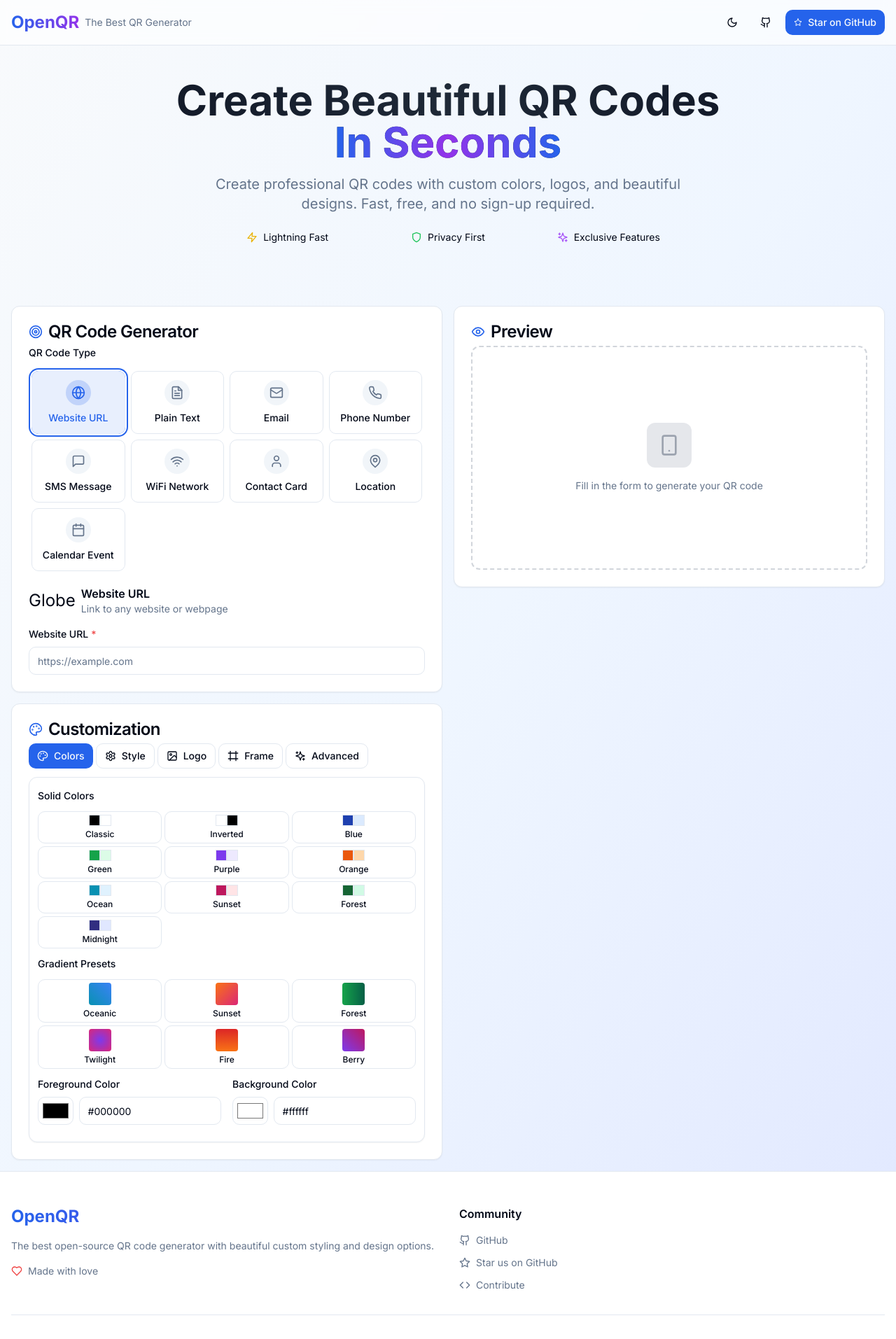
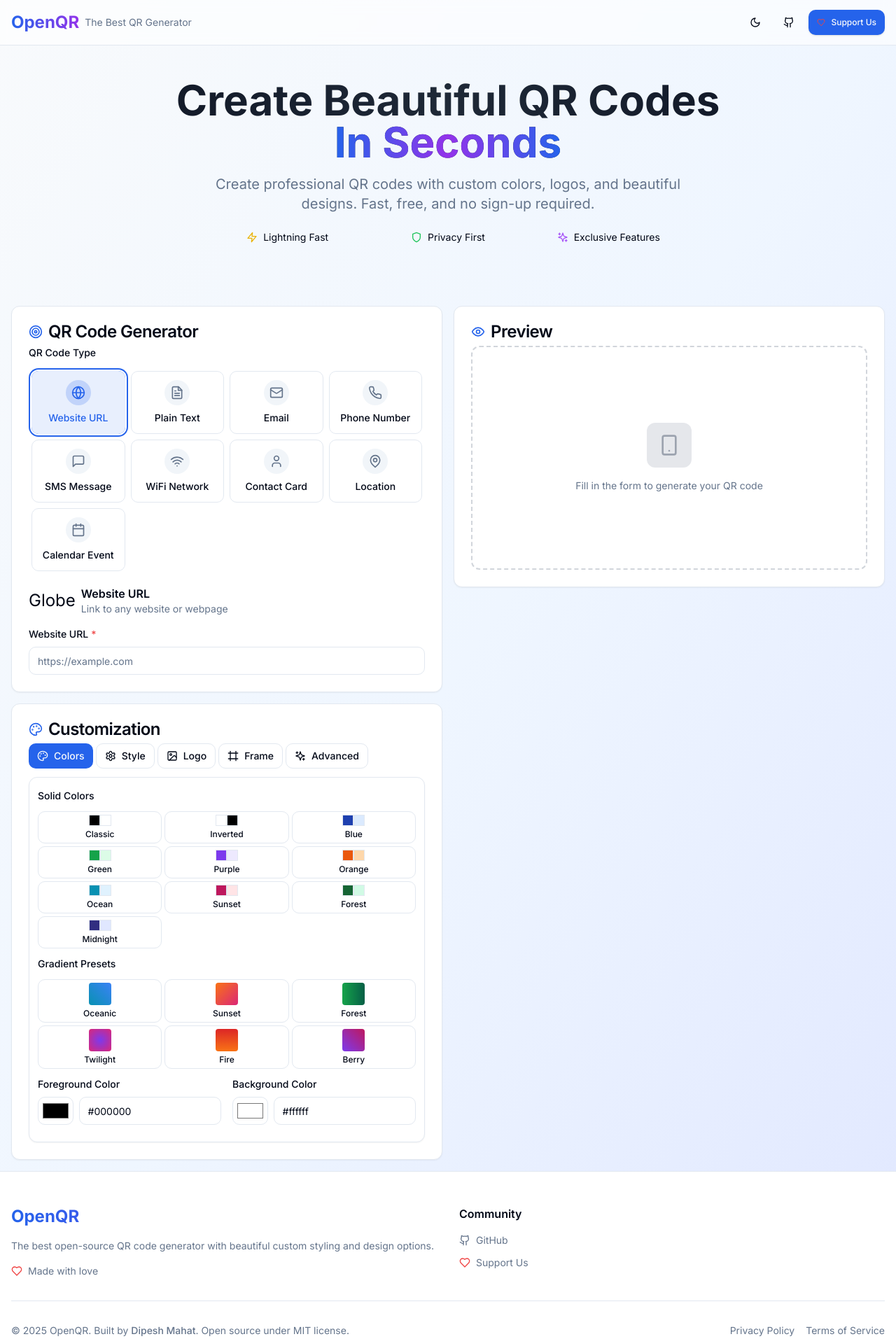
Before and after one commit to Dipesh-Mahat/OpenQR, a Next.js app: page / in a window 1280 px wide. Shown: the top 1913 px of the page at 70% size. Built offline with nearby package versions, Linux system fonts and the light colour scheme.

Commit message:
Add support links to footer and header; update GitHub URLs and replace 'Star' with 'Support Us' button

```diff
--- a/public/protect.html
+++ b/public/protect.html
@@ -253,7 +253,9 @@
             <a id="content-link" class="button" style="display:none; text-decoration:none; text-align:center; margin-top:24px;">Open Link</a>
         </div>
         <div class="footer">
-            Protected by <a href="/" target="_blank">OpenQR</a>
+            Protected by <a href="/" target="_blank">OpenQR</a> |
+            <a href="https://github.com/Dipesh-Mahat/OpenQR" target="_blank">GitHub</a> |
+            <a href="https://github.com/sponsors/Dipesh-Mahat" target="_blank">Support Us</a>
         </div>
     </div>
 
--- a/src/components/layout/footer.tsx
+++ b/src/components/layout/footer.tsx
@@ -1,4 +1,4 @@
-import { Github, Heart, Code, Star } from 'lucide-react'
+import { Github, Heart } from 'lucide-react'
 
 export function Footer() {
   return (
@@ -24,7 +24,7 @@
             <h3 className="font-semibold mb-4">Community</h3>
             <div className="space-y-3">
               <a
-                href="https://github.com/dipeshmahat/openqr"
+                href="https://github.com/Dipesh-Mahat/OpenQR"
                 target="_blank"
                 rel="noopener noreferrer"
                 className="flex items-center space-x-2 text-sm text-muted-foreground hover:text-foreground transition-colors"
@@ -33,18 +33,13 @@
                 <span>GitHub</span>
               </a>
               <a
-                href="#"
+                href="https://github.com/sponsors/Dipesh-Mahat"
+                target="_blank"
+                rel="noopener noreferrer"
                 className="flex items-center space-x-2 text-sm text-muted-foreground hover:text-foreground transition-colors"
               >
-                <Star className="w-4 h-4" />
-                <span>Star us on GitHub</span>
-              </a>
-              <a
-                href="#"
-                className="flex items-center space-x-2 text-sm text-muted-foreground hover:text-foreground transition-colors"
-              >
-                <Code className="w-4 h-4" />
-                <span>Contribute</span>
+                <Heart className="w-4 h-4 text-red-500" />
+                <span>Support Us</span>
               </a>
             </div>
           </div>
@@ -54,7 +49,7 @@
           <p className="text-sm text-muted-foreground">
             © 2025 OpenQR. Built by{' '}
             <a
-              href="https://github.com/dipeshmahat"
+              href="https://github.com/Dipesh-Mahat"
               target="_blank"
               rel="noopener noreferrer"
               className="font-medium hover:text-foreground transition-colors"
--- a/src/components/layout/header.tsx
+++ b/src/components/layout/header.tsx
@@ -3,7 +3,7 @@
 import { useState } from 'react'
 import { Button } from '@/components/ui/button'
 import { useTheme } from '@/components/providers/theme-provider'
-import { Menu, X, Sun, Moon, Github, Star } from 'lucide-react'
+import { Menu, X, Sun, Moon, Github, Heart } from 'lucide-react'
 
 export function Header() {
   const [isMenuOpen, setIsMenuOpen] = useState(false)
@@ -48,7 +48,7 @@
             </Button>
 
             <a
-              href="https://github.com/dipeshmahat/openqr"
+              href="https://github.com/Dipesh-Mahat/OpenQR"
               target="_blank"
               rel="noopener noreferrer"
               className="inline-flex h-10 w-10 items-center justify-center rounded-md hover:bg-accent hover:text-accent-foreground transition-colors"
@@ -56,14 +56,15 @@
               <Github className="h-4 w-4" />
             </a>
 
-            <Button
-              variant="default"
-              size="sm"
-              className="hidden sm:flex items-center gap-2"
+            <a
+              href="https://github.com/sponsors/Dipesh-Mahat"
+              target="_blank"
+              rel="noopener noreferrer"
+              className="hidden sm:inline-flex h-9 items-center justify-center rounded-md bg-primary px-3 text-xs font-medium text-primary-foreground shadow transition-colors hover:bg-primary/90 focus-visible:outline-none focus-visible:ring-1 focus-visible:ring-ring disabled:pointer-events-none disabled:opacity-50"
             >
-              <Star className="h-3 w-3" />
-              Star on GitHub
-            </Button>
+              <Heart className="h-3 w-3 text-red-500 mr-2" />
+              Support Us
+            </a>
 
             {/* Mobile Menu Button */}
             <Button
@@ -99,12 +100,21 @@
                   )}
                 </Button>
                 <a
-                  href="https://github.com/dipeshmahat/openqr"
+                  href="https://github.com/Dipesh-Mahat/OpenQR"
                   target="_blank"
                   rel="noopener noreferrer"
                   className="inline-flex h-10 w-10 items-center justify-center rounded-md hover:bg-accent hover:text-accent-foreground transition-colors"
                 >
                   <Github className="h-4 w-4" />
+                </a>
+                <a
+                  href="https://github.com/sponsors/Dipesh-Mahat"
+                  target="_blank"
+                  rel="noopener noreferrer"
+                  className="inline-flex h-9 items-center justify-center rounded-md bg-primary px-3 text-xs font-medium text-primary-foreground shadow transition-colors hover:bg-primary/90 focus-visible:outline-none focus-visible:ring-1 focus-visible:ring-ring disabled:pointer-events-none disabled:opacity-50"
+                >
+                  <Heart className="h-3 w-3 text-red-500 mr-2" />
+                  Support Us
                 </a>
               </div>
             </nav>
```
